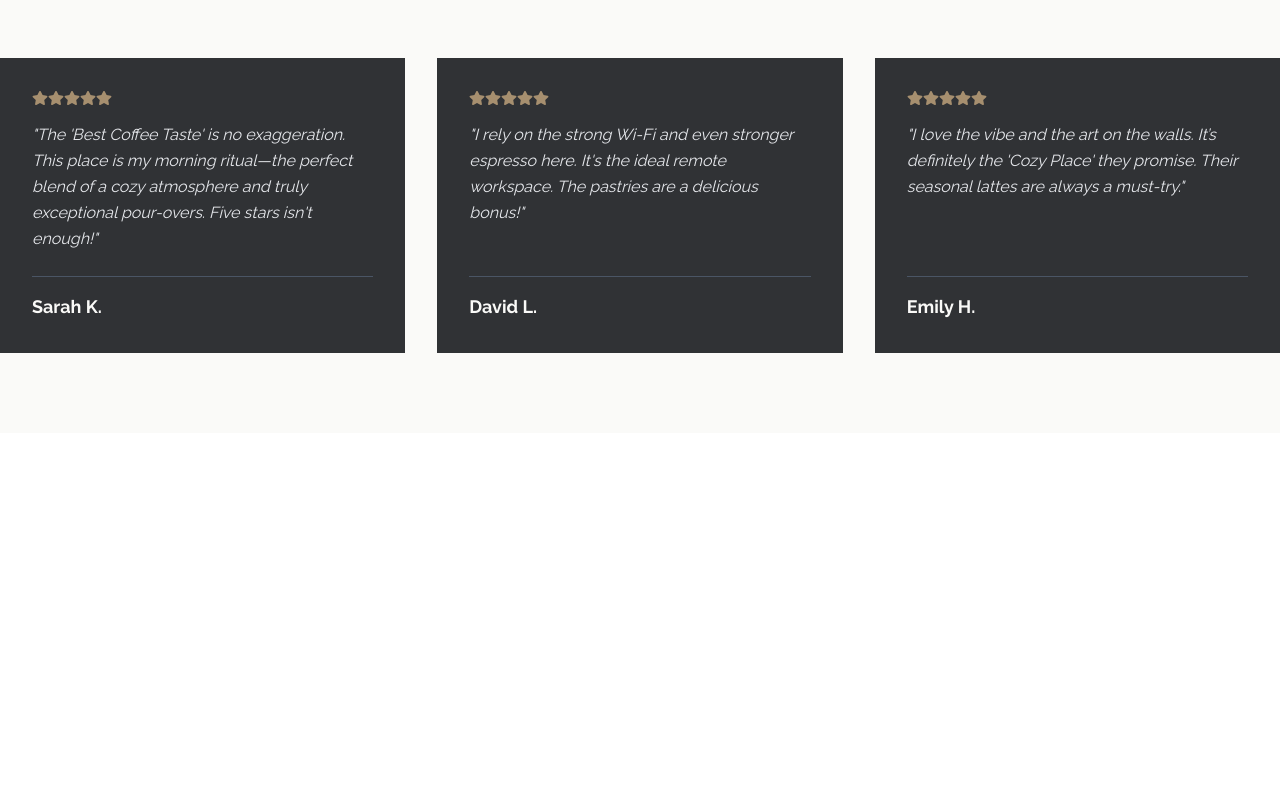
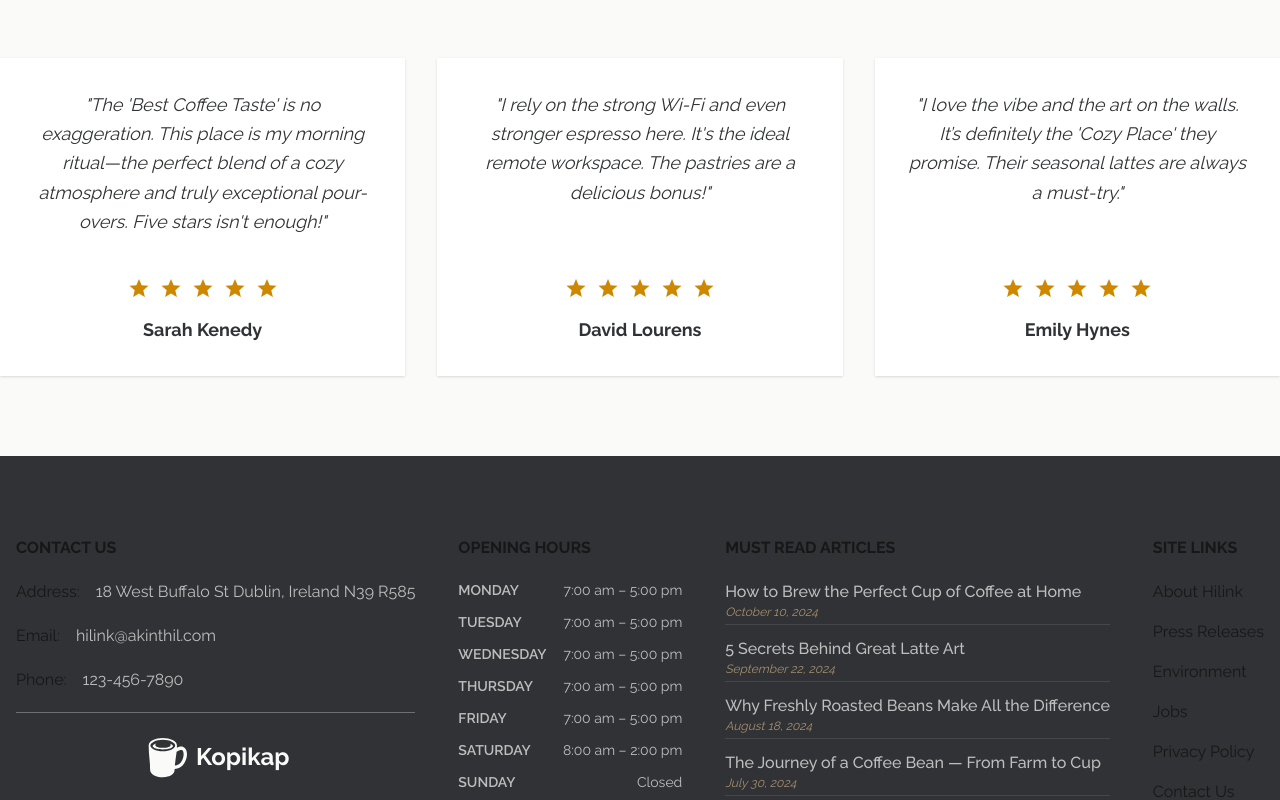
Before and after one commit to viktor-codes/coffe-shop, a Next.js app: page / in a window 1280 px wide. Shown: the part 3440-4240 px from the top of the page. Before the commit the page ends 3873 px from the top, so only its background shows below. Built offline with nearby package versions, Linux system fonts and the light colour scheme.

Commit message:
add footer and minor updates to the testimonial section

```diff
--- a/app/page.tsx
+++ b/app/page.tsx
@@ -1,5 +1,6 @@
 import Hero from '@/sections/hero'
 import Navbar from '@/components/navbar'
+import Footer from '@/components/footer'
 import Features from '@/sections/features'
 import Menu from '@/sections/menu'
 import About from '@/sections/about'
@@ -14,6 +15,7 @@ export default function Home() {
 			<Menu />
 			<About />
 			<Testimonials />
+			<Footer />
 		</>
 	)
 }
--- /dev/null
+++ b/components/footer.tsx
@@ -0,0 +1,189 @@
+import { GiCoffeeMug } from 'react-icons/gi'
+import Image from 'next/image'
+import Link from 'next/link'
+import React from 'react'
+
+const FOOTER_LINKS = [
+	{
+		title: 'Site Links',
+		links: [
+			'About Hilink',
+			'Press Releases',
+			'Environment',
+			'Jobs',
+			'Privacy Policy',
+			'Contact Us',
+		],
+	},
+]
+
+const OPENING_HOURS = [
+	{
+		day: 'Monday',
+		open: '7:00 am',
+		close: '5:00 pm',
+	},
+	{
+		day: 'Tuesday',
+		open: '7:00 am',
+		close: '5:00 pm',
+	},
+	{
+		day: 'Wednesday',
+		open: '7:00 am',
+		close: '5:00 pm',
+	},
+	{
+		day: 'Thursday',
+		open: '7:00 am',
+		close: '5:00 pm',
+	},
+	{
+		day: 'Friday',
+		open: '7:00 am',
+		close: '5:00 pm',
+	},
+	{
+		day: 'Saturday',
+		open: '8:00 am',
+		close: '2:00 pm',
+	},
+	{
+		day: 'Sunday',
+		open: null,
+		close: null,
+		closed: true,
+	},
+]
+
+const FOOTER_CONTACT_INFO = {
+	title: 'Contact Us',
+	links: [
+		{ label: 'Address', value: '18 West Buffalo St Dublin, Ireland N39 R585' },
+		{ label: 'Email', value: 'hilink@akinthil.com' },
+		{ label: 'Phone', value: '123-456-7890' },
+	],
+}
+
+const MUST_READ_ARTICLES = {
+	title: 'Must Read Articles',
+	articles: [
+		{
+			title: 'How to Brew the Perfect Cup of Coffee at Home',
+			date: 'October 10, 2024',
+		},
+		{
+			title: '5 Secrets Behind Great Latte Art',
+			date: 'September 22, 2024',
+		},
+		{
+			title: 'Why Freshly Roasted Beans Make All the Difference',
+			date: 'August 18, 2024',
+		},
+		{
+			title: 'The Journey of a Coffee Bean — From Farm to Cup',
+			date: 'July 30, 2024',
+		},
+	],
+}
+
+const Footer = () => {
+	return (
+		<footer className='bg-dark py-20'>
+			<div className='2xl:max-w-7xl container mx-auto flex flex-col w-full gap-14'>
+				<div className='flex flex-wrap justify-between gap-10 px-4'>
+					<div className='flex flex-col gap-5 max-w-3xl order-last md:order-first'>
+						<FooterColumn title={FOOTER_CONTACT_INFO.title} className=''>
+							{FOOTER_CONTACT_INFO.links.map(link => (
+								<Link
+									href='/'
+									key={link.label}
+									className='flex gap-4 md:flex-col lg:flex-row'
+								>
+									<p className='whitespace-nowrap'>{link.label}:</p>
+									<p className='text-base text-light/70 whitespace-nowrap'>
+										{link.value}
+									</p>
+								</Link>
+							))}
+						</FooterColumn>
+
+						<div className='border-b border-light/30' />
+						<Link
+							href='/'
+							className='flex gap-1.5 justify-center items-center cursor-pointer text-light'
+						>
+							<GiCoffeeMug size={48} />
+							<p className='text-2xl font-bold '>Kopikap</p>
+						</Link>
+					</div>
+
+					{/* Opening Hours */}
+					<FooterColumn title='Opening Hours' className=''>
+						<ul className='flex flex-col gap-2 text-sm text-light/70'>
+							{OPENING_HOURS.map(({ day, open, close, closed }) => (
+								<li key={day} className='flex justify-between w-56 pb-1'>
+									<span className='uppercase font-semibold'>{day}</span>
+									<span>{closed ? 'Closed' : `${open} – ${close}`}</span>
+								</li>
+							))}
+						</ul>
+					</FooterColumn>
+
+					{/* Must Read Articles */}
+					<FooterColumn title={MUST_READ_ARTICLES.title}>
+						<ul className='flex flex-col gap-3 text-light/70'>
+							{MUST_READ_ARTICLES.articles.map(article => (
+								<li
+									key={article.title}
+									className='border-b border-light/10 pb-1'
+								>
+									<Link
+										href='/'
+										className='hover:text-primary transition-colors font-medium block'
+									>
+										{article.title}
+									</Link>
+									<p className='text-xs italic text-primary'>{article.date}</p>
+								</li>
+							))}
+						</ul>
+					</FooterColumn>
+
+					{FOOTER_LINKS.map(columns => (
+						<FooterColumn title={columns.title} key={columns.title}>
+							<ul className='regular-14 flex flex-col gap-4 text-gray-30'>
+								{columns.links.map(link => (
+									<Link href='/' key={link}>
+										{link}
+									</Link>
+								))}
+							</ul>
+						</FooterColumn>
+					))}
+				</div>
+				<div className='border bg-gray-20' />
+				<p className='regular-14 w-full text-center text-light/70'>
+					2025 Kopikap | All rights reserved
+				</p>
+			</div>
+		</footer>
+	)
+}
+
+type FooterColumnProps = {
+	title: string
+	className?: string
+	children: React.ReactNode
+}
+
+const FooterColumn = ({ title, className, children }: FooterColumnProps) => {
+	return (
+		<div className={`flex flex-col gap-5 ${className}`}>
+			<h4 className='font-bold uppercase whitespace-nowrap'>{title}</h4>
+			{children}
+		</div>
+	)
+}
+
+export default Footer
--- a/components/navbar.tsx
+++ b/components/navbar.tsx
@@ -1,5 +1,3 @@
-import Image from 'next/image'
-import Logo from '@/assets/coffee-logo.png'
 import Link from 'next/link'
 import { GiCoffeeMug } from 'react-icons/gi'
 import { IoMenu } from 'react-icons/io5'
--- a/sections/hero.tsx
+++ b/sections/hero.tsx
@@ -10,9 +10,6 @@ const hero = () => {
 					src={heroImage}
 					alt='hero image - a nice cup of coffee'
 					className='shadow-xl h-full object-cover object-center'
-					// layout='fill' // Tells the image to fill its parent
-					// objectFit='cover' // OR object-cover in Tailwind: Tells it to cover the space, cropping if necessary
-					// objectPosition='center'
 				/>
 			</div>
 			<div className='flex flex-1 flex-col gap-10 xl:w-1/2'>
--- a/sections/testimonials.tsx
+++ b/sections/testimonials.tsx
@@ -1,22 +1,22 @@
-import { FaStar } from 'react-icons/fa'
+import { IoMdStar } from 'react-icons/io'
 
 const testimonials_data = [
 	{
-		name: 'Sarah K.',
+		name: 'Sarah Kenedy',
 
 		quote:
 			"The 'Best Coffee Taste' is no exaggeration. This place is my morning ritual—the perfect blend of a cozy atmosphere and truly exceptional pour-overs. Five stars isn't enough!",
 		rating: 5,
 	},
 	{
-		name: 'David L.',
+		name: 'David Lourens',
 
 		quote:
 			"I rely on the strong Wi-Fi and even stronger espresso here. It's the ideal remote workspace. The pastries are a delicious bonus!",
 		rating: 5,
 	},
 	{
-		name: 'Emily H.',
+		name: 'Emily Hynes',
 
 		quote:
 			"I love the vibe and the art on the walls. It’s definitely the 'Cozy Place' they promise. Their seasonal lattes are always a must-try.",
@@ -37,31 +37,30 @@ const TestimonialCard = ({
 	quote,
 	rating,
 }: TestimonialCardProps) => (
-	<div className='bg-dark p-6 sm:p-8 transition flex flex-col h-full'>
-		<div className='flex mb-4'>
+	<div className='bg-white shadow-sm p-6 text-center sm:p-8 transition flex flex-col h-full'>
+		<p className='text-dark text-base md:text-lg italic leading-relaxed flex grow'>
+			&quot;{quote}&quot;
+		</p>
+		<div className='mt-6 pt-4 '>
+			<div className='flex mb-4 justify-center gap-2'>
 				{[...Array(rating)].map((_, i) => (
-				<FaStar key={i} className='text-primary' />
+					<IoMdStar key={i} size={24} className='text-yellow-600' />
 				))}
 			</div>
-		<p className='text-gray-200 italic leading-relaxed flex grow'>
-			&quot;{quote}&quot;
-		</p>
-		<div className='mt-6 pt-4 border-t border-gray-600'>
-			<p className='text-light font-bold text-lg'>{name}</p>
+			<p className='text-dark font-bold text-lg'>{name}</p>
 		</div>
 	</div>
 )
 
 const testimonials = () => {
 	return (
-		<section className='2xl:max-w-7xl container mx-auto py-20'>
-			<div className=''>
+		<section className='2xl:max-w-7xl container mx-auto py-20 px-6 md:px-0'>
 			{/* Section Header */}
-				<div className='text-center mb-12 md:mb-16'>
+			<div className='text-center mb-16'>
 				<h2 className='capitalize text-5xl text-dark font-semibold leading-[120%] mb-4'>
 					What our Customers Say
 				</h2>
-					<p className='text-lg text-dark/70'>
+				<p className='text-lg text-dark/70 max-w-2xl mx-auto'>
 					Read the latest love notes from our community.
 				</p>
 			</div>
@@ -77,7 +76,6 @@ const testimonials = () => {
 					/>
 				))}
 			</div>
-			</div>
 		</section>
 	)
 }
```
Also changed, not shown: assets/441.webp (added). Lines whose indentation alone changed are shown as unchanged.
